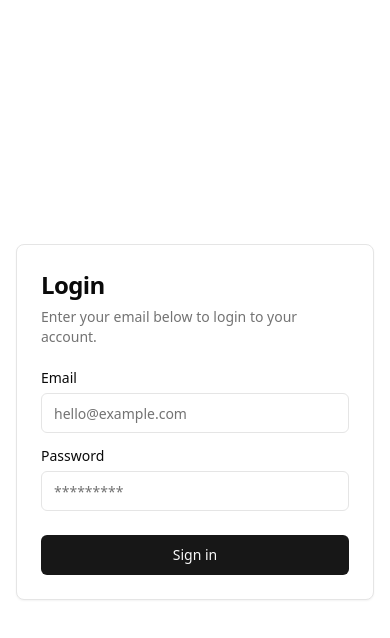
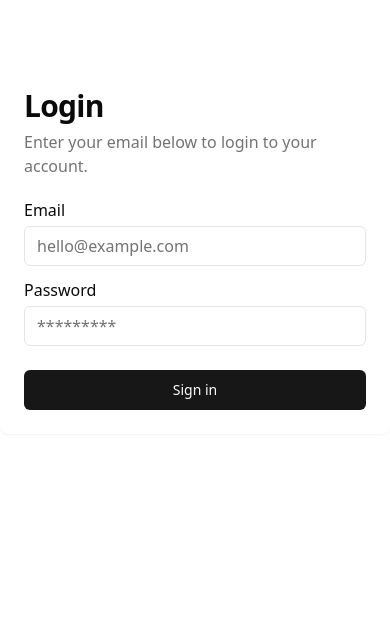
Before and after one commit to park-jemin/asset-list-demo, a React (Vite) app: page / in a window 390 px wide. Shown: the top 638 px of the page. Built offline with nearby package versions, Linux system fonts and the light colour scheme.

Commit message:
fix: attempt to address input zoom on iphones

```diff
--- a/src/components/ui/card.tsx
+++ b/src/components/ui/card.tsx
@@ -47,7 +47,7 @@ const CardDescription = React.forwardRef<
   HTMLParagraphElement,
   React.HTMLAttributes<HTMLParagraphElement>
 >(({ className, ...props }, ref) => (
-  <p ref={ref} className={cn('text-muted-foreground text-sm', className)} {...props} />
+  <p ref={ref} className={cn('text-base text-muted-foreground sm:text-sm', className)} {...props} />
 ));
 CardDescription.displayName = 'CardDescription';
 
--- a/src/components/ui/input.tsx
+++ b/src/components/ui/input.tsx
@@ -10,8 +10,8 @@ const Input = React.forwardRef<HTMLInputElement, InputProps>(
       <input
         type={type}
         className={cn(
-          'flex h-10 w-full rounded-md border border-input bg-background px-3 py-2 text-sm ring-offset-background',
-          'file:border-0 file:bg-transparent file:font-medium file:text-foreground file:text-sm placeholder:text-muted-foreground',
+          'flex h-10 w-full rounded-md border border-input bg-background px-3 py-2 text-base ring-offset-background',
+          'file:border-0 file:bg-transparent file:font-medium file:text-base file:text-foreground placeholder:text-muted-foreground',
           'focus-visible:outline-none focus-visible:ring-2 focus-visible:ring-ring focus-visible:ring-offset-2',
           'disabled:cursor-not-allowed disabled:opacity-50',
           className
--- a/src/components/ui/label.tsx
+++ b/src/components/ui/label.tsx
@@ -5,7 +5,7 @@ import * as React from 'react';
 import { cn } from '@/lib/utils';
 
 const labelVariants = cva(
-  'text-sm font-medium leading-none peer-disabled:cursor-not-allowed peer-disabled:opacity-70'
+  'text-base sm:text-sm font-medium leading-none peer-disabled:cursor-not-allowed peer-disabled:opacity-70'
 );
 
 const Label = React.forwardRef<
--- a/src/pages/login.page.tsx
+++ b/src/pages/login.page.tsx
@@ -30,10 +30,14 @@ export default function LoginPage() {
 
   return (
     <main className="relative flex min-h-screen min-w-80 flex-col bg-background">
-      <div className="flex h-screen w-full flex-col items-center justify-center gap-16 bg-background px-4">
-        <Card as="form" onSubmit={handleSubmit} className="w-full max-w-sm">
+      <div className="flex h-screen w-full flex-col items-center gap-16 bg-background pt-16 sm:justify-center sm:px-4 sm:pt-0">
+        <Card
+          as="form"
+          onSubmit={handleSubmit}
+          className="w-full border-none sm:max-w-sm sm:border-solid"
+        >
           <CardHeader>
-            <CardTitle as="h1" className="text-2xl">
+            <CardTitle as="h1" className="text-3xl">
               Login
             </CardTitle>
             <CardDescription>Enter your email below to login to your account.</CardDescription>
```
